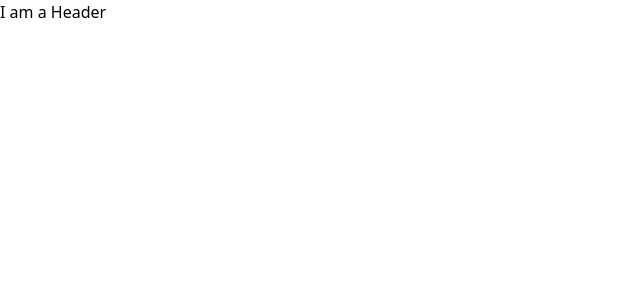
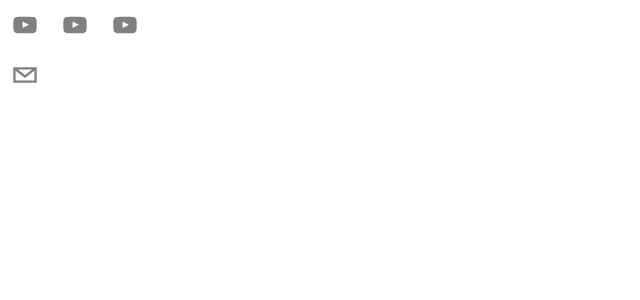
Before and after one commit to jasonkartz7/portfolio, a Next.js app: page / in a window 1280 px wide. Shown: the top 300 px of the page, without its empty margins (0-640 px from the left). Built offline with nearby package versions, Linux system fonts and the light colour scheme.

Commit message:
react-social-icon

```diff
--- a/components/Header.tsx
+++ b/components/Header.tsx
@@ -1,7 +1,38 @@
 import React from "react";
+import { SocialIcon } from "react-social-icons";
 
 type Props = {};
 
 export default function Header({}: Props) {
-  return <header>I am a Header</header>;
+  return (
+    <header>
+      <div className="flex flex-row items-center">
+        {/* Social Icons */}
+        <SocialIcon
+          url="https://youtube.com/"
+          fgColor="gray"
+          bgColor="transparent"
+        />
+        <SocialIcon
+          url="https://youtube.com/"
+          fgColor="gray"
+          bgColor="transparent"
+        />
+        <SocialIcon
+          url="https://youtube.com/"
+          fgColor="gray"
+          bgColor="transparent"
+        />
+      </div>
+
+      <div>
+        <SocialIcon
+          className="cursor-pointer"
+          network="email"
+          fgColor="gray"
+          bgColor="transparent"
+        />
+      </div>
+    </header>
+  );
 }
--- a/package.json
+++ b/package.json
@@ -18,6 +18,7 @@
     "next": "13.1.6",
     "react": "18.2.0",
     "react-dom": "18.2.0",
+    "react-social-icons": "^5.15.0",
     "typescript": "4.9.5"
   },
   "devDependencies": {
```
Also changed, not shown: 1 other file (tests, documents, lock files or other folders).
